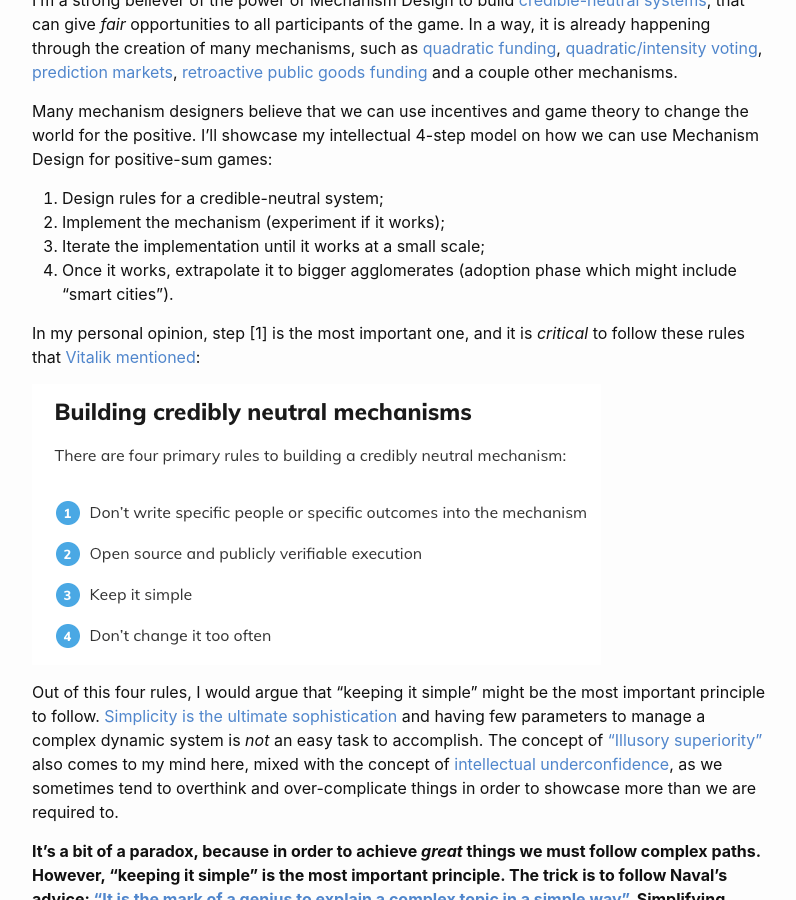
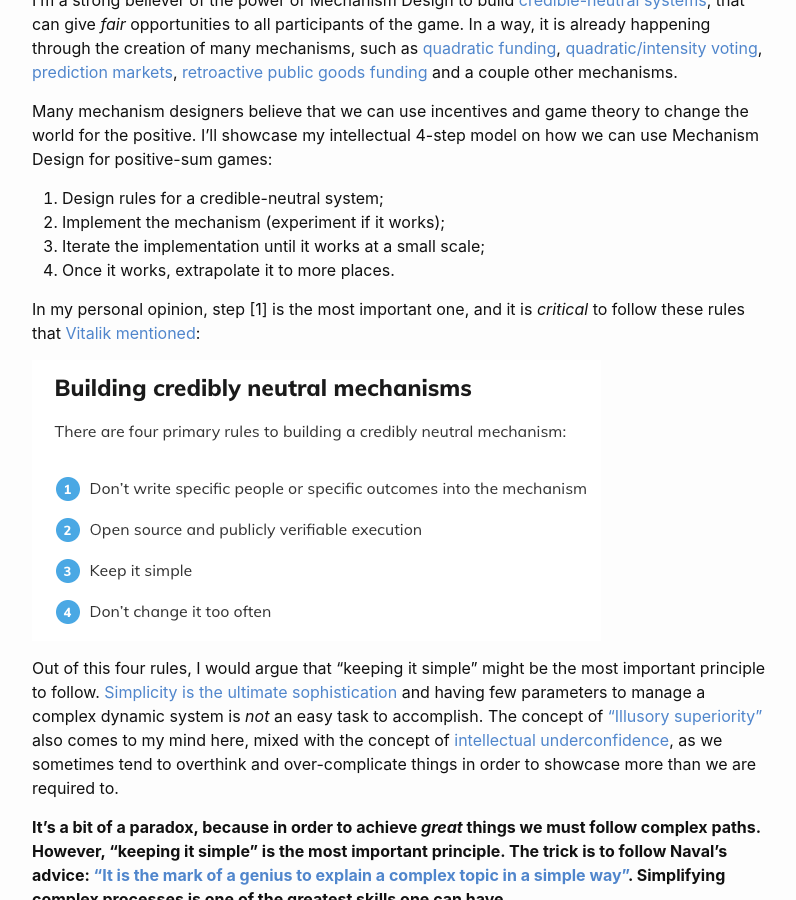
Before and after one commit to intldds/intldds.github.io, a Jekyll site: the page built from _posts/2021-08-01-paradigm.md, in a window 1280 px wide and 900 px high, scrolled down 2157 px. Shown: the whole window, without its empty margins (238-1034 px from the left). Built offline with Jekyll 4.4.1, drawn with Linux system fonts in a browser that asks for light colours.

```diff
--- a/_posts/2021-08-01-paradigm.md
+++ b/_posts/2021-08-01-paradigm.md
@@ -78,7 +78,7 @@ my intellectual 4-step model on how we can use Mechanism Design for positive-sum
 1. Design rules for a credible-neutral system;
 2. Implement the mechanism (experiment if it works);
 3. Iterate the implementation until it works at a small scale;
-4. Once it works, extrapolate it to bigger agglomerates (adoption phase which might include "smart cities").
+4. Once it works, extrapolate it to more places.
 
 In my personal opinion, step [1] is the most important one, and it is *critical* to follow these rules that [Vitalik mentioned](https://nakamoto.com/credible-neutrality/):
 
```
